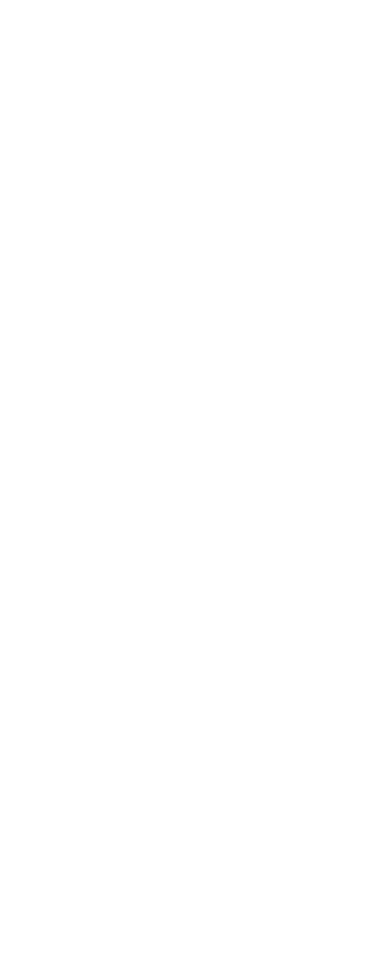
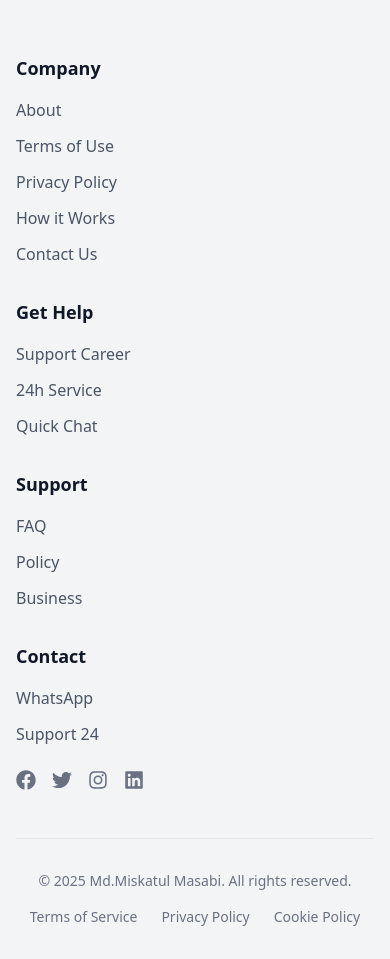
Before and after one commit to mmiskatul/Business-landing-Page, a React (Vite) app: page / in a window 390 px wide. Shown: the part 8940-9899 px from the top of the page. Before the commit the page ends 8930 px from the top, so only its background shows below. Built offline with nearby package versions, Linux system fonts and the light colour scheme.

Commit message:
Footer added

```diff
--- a/src/App.jsx
+++ b/src/App.jsx
@@ -10,6 +10,7 @@
 import ServiceSection from './component/ServiceSection'
 import TestimonialSection from './component/TestimonialSection'
 import NewLetterSection from './component/NewLetterSection'
+import Footer from './component/Footer'
 
 function App() {
   return (
@@ -30,6 +31,7 @@
         <ServiceSection/>
         <TestimonialSection/>
         <NewLetterSection/>
+        <Footer/>
       </div>
     </main>
   )
--- /dev/null
+++ b/src/component/Footer.jsx
@@ -0,0 +1,137 @@
+import React from 'react';
+import { FaFacebook, FaTwitter, FaInstagram, FaLinkedin } from 'react-icons/fa';
+
+function Footer() {
+  const footerLinks = {
+    company: [
+      { name: 'About', href: '#' },
+      { name: 'Terms of Use', href: '#' },
+      { name: 'Privacy Policy', href: '#' },
+      { name: 'How it Works', href: '#' },
+      { name: 'Contact Us', href: '#' },
+    ],
+    getHelp: [
+      { name: 'Support Career', href: '#' },
+      { name: '24h Service', href: '#' },
+      { name: 'Quick Chat', href: '#' },
+    ],
+    support: [
+      { name: 'FAQ', href: '#' },
+      { name: 'Policy', href: '#' },
+      { name: 'Business', href: '#' },
+    ],
+    contact: [
+      { name: 'WhatsApp', href: '#' },
+      { name: 'Support 24', href: '#' },
+    ],
+  };
+
+  return (
+    <footer className='bg-gray-100 pt-16 pb-8  px-4 sm:px-6 lg:px-8'>
+      <div className='max-w-7xl mx-auto'>
+        <div className='grid grid-cols-1 md:grid-cols-2 lg:grid-cols-4 gap-8 mb-12'>
+          {/* Company Links */}
+          <div>
+            <h3 className='text-lg font-semibold text-gray-900 mb-4'>Company</h3>
+            <ul className='space-y-3'>
+              {footerLinks.company.map((link) => (
+                <li key={link.name}>
+                  <a
+                    href={link.href}
+                    className='text-gray-600 hover:text-blue-600 transition-colors duration-200'
+                  >
+                    {link.name}
+                  </a>
+                </li>
+              ))}
+            </ul>
+          </div>
+
+          {/* Get Help Links */}
+          <div>
+            <h3 className='text-lg font-semibold text-gray-900 mb-4'>Get Help</h3>
+            <ul className='space-y-3'>
+              {footerLinks.getHelp.map((link) => (
+                <li key={link.name}>
+                  <a
+                    href={link.href}
+                    className='text-gray-600 hover:text-blue-600 transition-colors duration-200'
+                  >
+                    {link.name}
+                  </a>
+                </li>
+              ))}
+            </ul>
+          </div>
+
+          {/* Support Links */}
+          <div>
+            <h3 className='text-lg font-semibold text-gray-900 mb-4'>Support</h3>
+            <ul className='space-y-3'>
+              {footerLinks.support.map((link) => (
+                <li key={link.name}>
+                  <a
+                    href={link.href}
+                    className='text-gray-600 hover:text-blue-600 transition-colors duration-200'
+                  >
+                    {link.name}
+                  </a>
+                </li>
+              ))}
+            </ul>
+          </div>
+
+          {/* Contact Links */}
+          <div>
+            <h3 className='text-lg font-semibold text-gray-900 mb-4'>Contact</h3>
+            <ul className='space-y-3'>
+              {footerLinks.contact.map((link) => (
+                <li key={link.name}>
+                  <a
+                    href={link.href}
+                    className='text-gray-600 hover:text-blue-600 transition-colors duration-200'
+                  >
+                    {link.name}
+                  </a>
+                </li>
+              ))}
+            </ul>
+            <div className='mt-6 flex space-x-4'>
+              <a href="#" className='text-gray-500 hover:text-blue-600'>
+                <FaFacebook className='w-5 h-5' />
+              </a>
+              <a href="#" className='text-gray-500 hover:text-blue-600'>
+                <FaTwitter className='w-5 h-5' />
+              </a>
+              <a href="#" className='text-gray-500 hover:text-blue-600'>
+                <FaInstagram className='w-5 h-5' />
+              </a>
+              <a href="#" className='text-gray-500 hover:text-blue-600'>
+                <FaLinkedin className='w-5 h-5' />
+              </a>
+            </div>
+          </div>
+        </div>
+
+        <div className='border-t border-gray-200 pt-8 flex flex-col md:flex-row justify-between items-center'>
+          <p className='text-gray-500 text-sm mb-4 md:mb-0'>
+            © {new Date().getFullYear()} Md.Miskatul Masabi. All rights reserved.
+          </p>
+          <div className='flex space-x-6'>
+            <a href="#" className='text-gray-500 hover:text-gray-700 text-sm'>
+              Terms of Service
+            </a>
+            <a href="#" className='text-gray-500 hover:text-gray-700 text-sm'>
+              Privacy Policy
+            </a>
+            <a href="#" className='text-gray-500 hover:text-gray-700 text-sm'>
+              Cookie Policy
+            </a>
+          </div>
+        </div>
+      </div>
+    </footer>
+  );
+}
+
+export default Footer;
--- a/src/component/Navbar.jsx
+++ b/src/component/Navbar.jsx
@@ -13,10 +13,10 @@
   ];
 
   return (
-    <nav className="flex top-0 left-0 right-0 bg-white/90 backdrop-blur-sm z-50 border-b border-gray-100 shadow-md fixed">
+    <nav  className="flex top-0 left-0 right-0 bg-white/90 backdrop-blur-sm z-50 border-b border-gray-100 shadow-md fixed">
       <div className="w-full container mx-auto flex items-center justify-between px-4 sm:px-6 lg:px-8 md:h-20 h-16">
         {/* LOGO */}
-        <div className="flex items-center gap-1 cursor-pointer">
+        <div  className="flex items-center gap-1 cursor-pointer">
           <div className="w-4 h-4 bg-blue-600 rounded-full opacity-75 hover:opacity-100 transition-opacity"></div>
           <div className="w-4 h-4 bg-red-600 -ml-2 rounded-full opacity-100 hover:opacity-75 transition-opacity"></div>
         </div>
--- a/src/component/NewLetterSection.jsx
+++ b/src/component/NewLetterSection.jsx
@@ -3,7 +3,7 @@
 
 function NewLetterSection() {
   return (
-    <section className="max-w-7xl mx-auto py-16 px-4 sm:px-6 lg:px-8">
+    <section className="max-w-7xl mx-auto py-16 px-4 sm:px-6 lg:px-8" id="newsletter">
       <div className="bg-gradient-to-r from-blue-600 to-blue-700 rounded-2xl overflow-hidden shadow-xl">
         <div className="relative px-6 py-16 md:px-16 md:py-24">
           {/* Background Overlay */}
```
Also changed, not shown: src/utility/motion.js (renamed from src/assets/motion.js).
